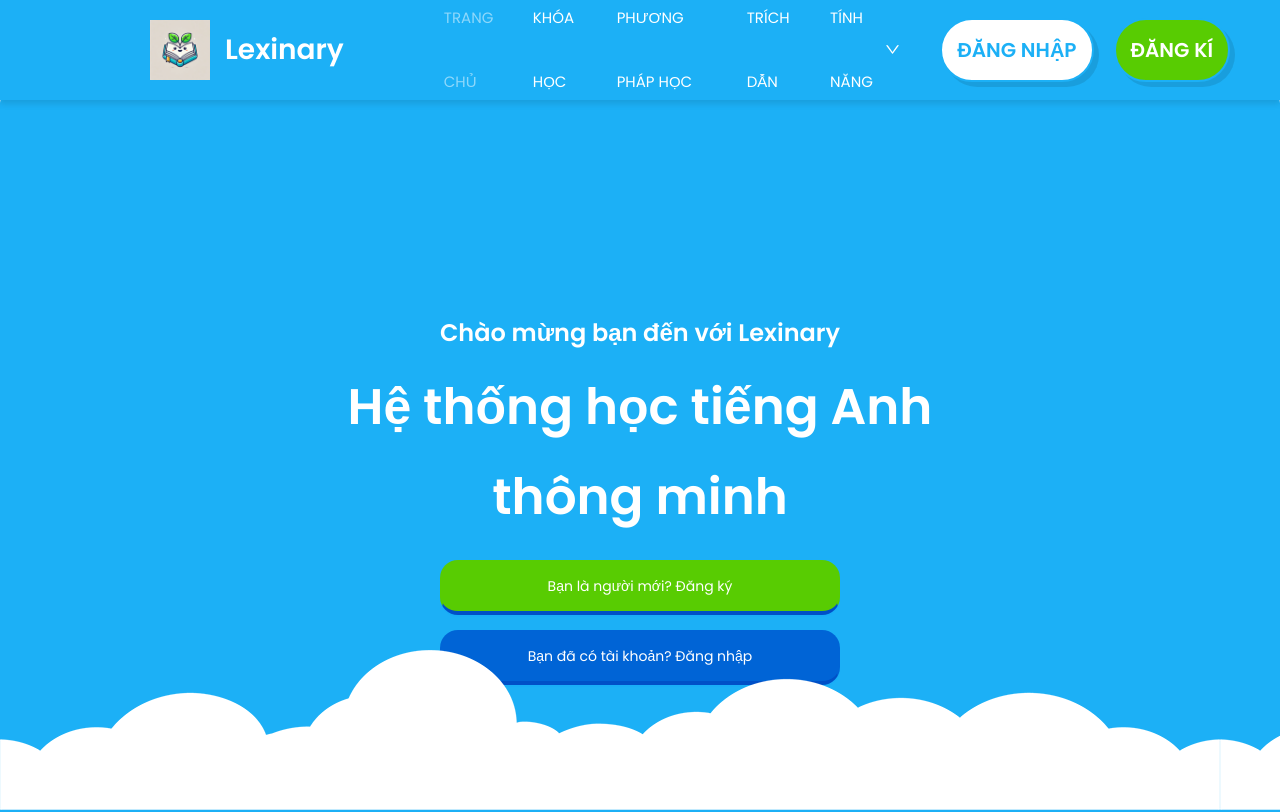
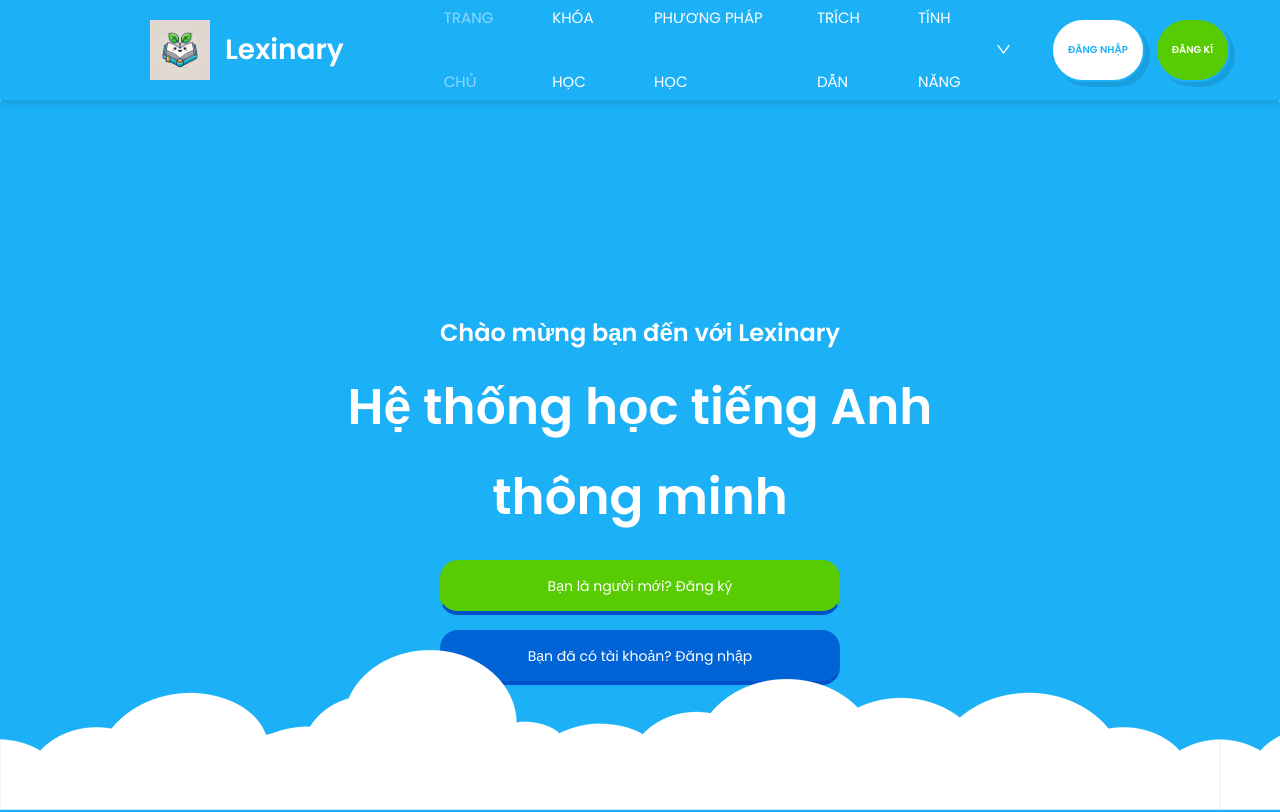
Before and after one commit to NgoHuy05/lexinary, a React (Create React App) app in the folder frontend/: page / in a window 1280 px wide. Shown: the top 812 px of the page. Built offline with nearby package versions, Linux system fonts and the light colour scheme; no server answers.

Commit message:
fix button

```diff
--- a/frontend/src/UI/layoutDefault.scss
+++ b/frontend/src/UI/layoutDefault.scss
@@ -84,7 +84,7 @@
   .header__nav--right {
     display: flex;
     align-items: center;
-    gap: 20px;
+    gap: 10px;
 
     .user__info {
       display: flex;
@@ -109,7 +109,7 @@
       background-color: white;
       font-weight: bold;
       padding: 30px 40px;
-      font-size: 20px;
+      font-size: 10px;
       border-radius: 35px;
       box-shadow: 5px 5px 0 rgba(0, 0, 0, 0.1);
 
@@ -126,7 +126,7 @@
       background-color: #58CC02;
       font-weight: bold;
       padding: 30px 40px;
-      font-size: 20px;
+      font-size: 10px;
       border-radius: 35px;
       box-shadow: 5px 5px 0 rgba(0, 0, 0, 0.1);
 
```
